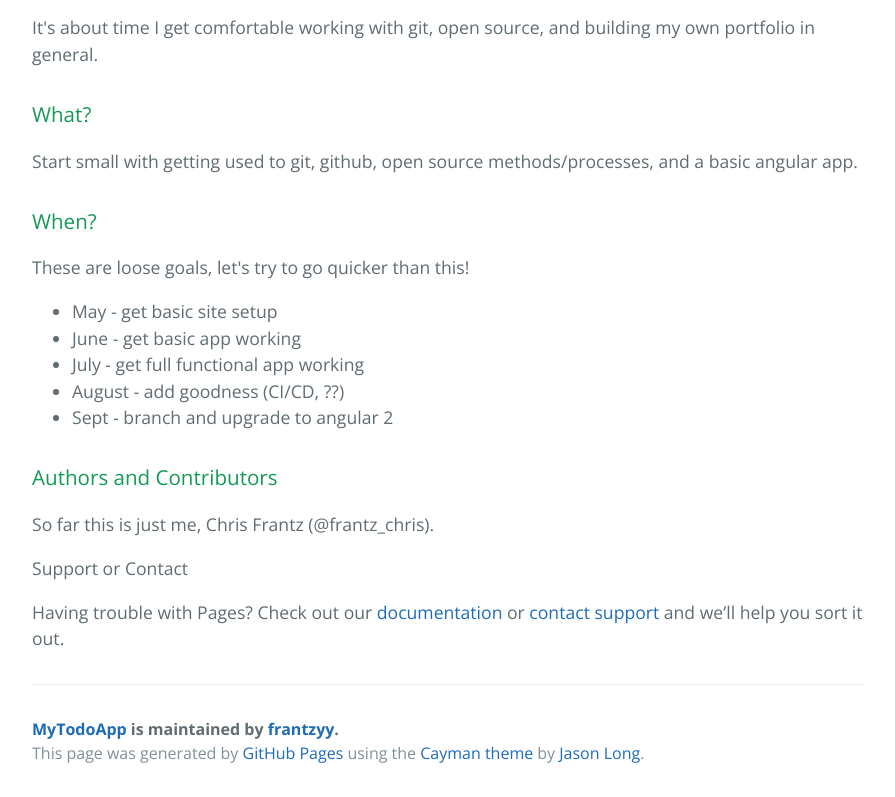
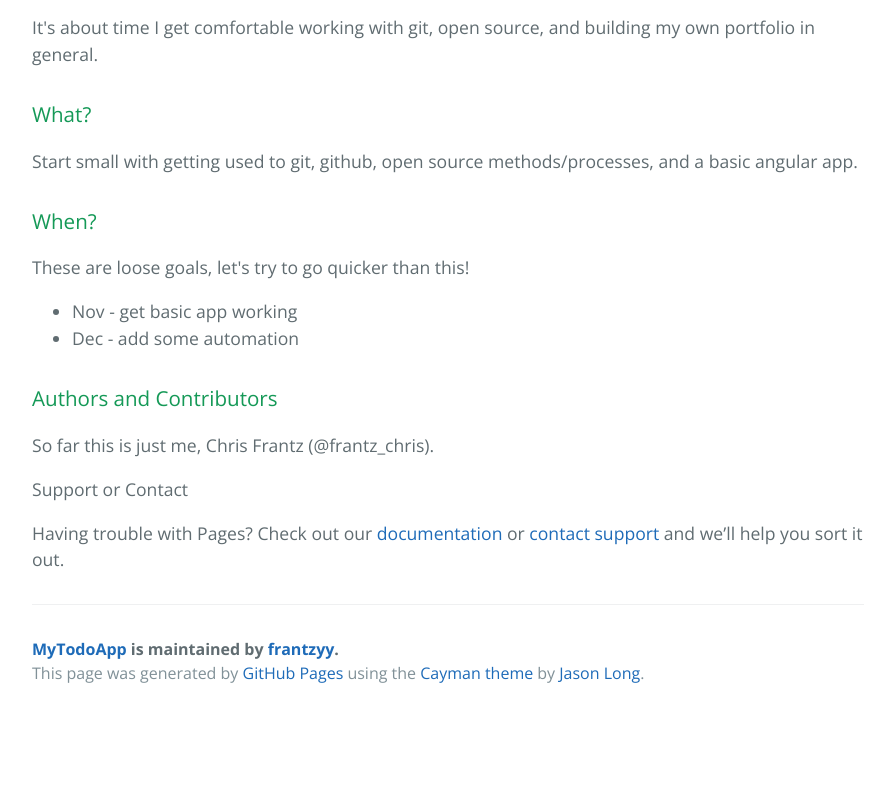
Before and after one commit to frantzyy/myTodoApp, a website: page index.html in a window 1280 px wide. Shown: the part 802-1599 px from the top of the page, without its empty margins (192-1087 px from the left). After the commit the page ends 1519 px from the top, so only its background shows below. Drawn offline with nearby package versions, Linux system fonts and the light colour scheme.

Commit message:
updating goals

```diff
--- a/index.html
+++ b/index.html
@@ -49,11 +49,8 @@
 <a id="when" class="anchor" href="#when" aria-hidden="true"><span aria-hidden="true" class="octicon octicon-link"></span></a>When?</h3>
         <p>These are loose goals, let's try to go quicker than this!</p>
         <ul>
-            <li>May - get basic site setup</li>
-            <li>June - get basic app working</li>
-            <li>July - get full functional app working</li>
-            <li>August - add goodness (CI/CD, ??)</li>
-            <li>Sept - branch and upgrade to angular 2</li>
+            <li>Nov - get basic app working</li>
+            <li>Dec - add some automation</li>
         </ul>
         <h3>
 <a id="authors-and-contributors" class="anchor" href="#authors-and-contributors" aria-hidden="true"><span aria-hidden="true" class="octicon octicon-link"></span></a>Authors and Contributors</h3>
```
